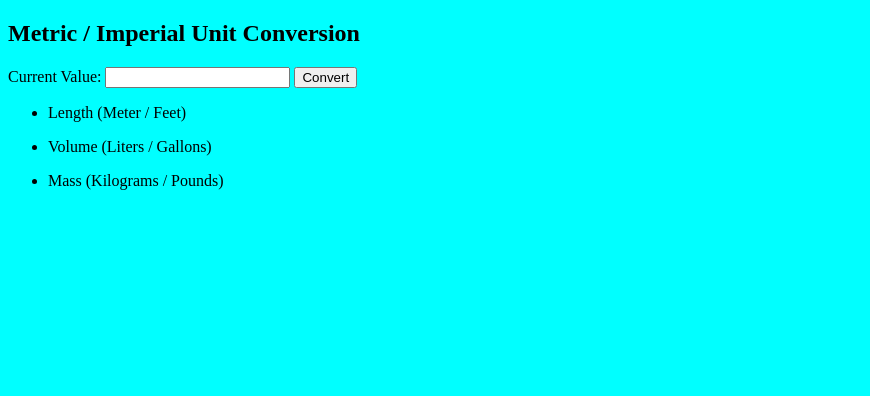
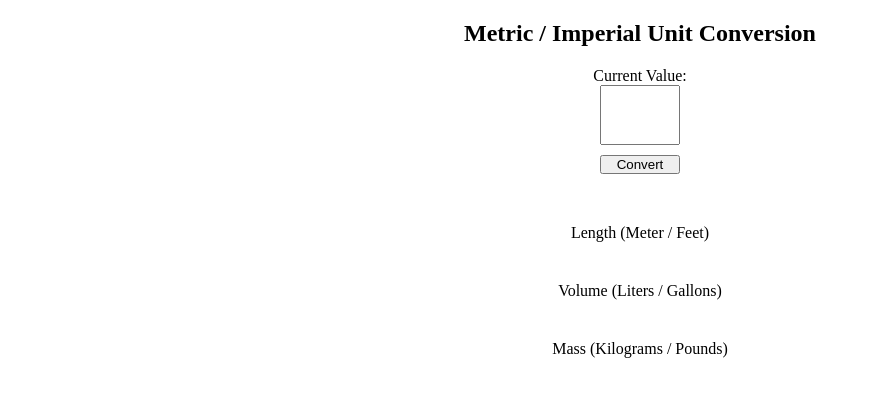
Before and after one commit to RicardoBachmann/unit-converter, a plain HTML site: page index.html in a window 1280 px wide. Shown: the whole page, without its empty margins (0-870 px from the left). Drawn offline with Linux system fonts and the light colour scheme.

Commit message:
Setup base css styles

```diff
--- a/index.html
+++ b/index.html
@@ -8,14 +8,19 @@
   </head>
   <body>
     <main>
-      <section id="input-section">
+      <section id="input-section" class="input--section">
         <h1>Metric / Imperial Unit Conversion</h1>
         <label for="unit-input">Current Value:</label>
-        <input type="number" name="unit-input" id="unit-input" />
-        <button id="convert-btn">Convert</button>
+        <input
+          type="number"
+          name="unit-input"
+          id="unit-input"
+          class="unit--input"
+        />
+        <button id="convert-btn" class="convert-btn">Convert</button>
       </section>
 
-      <section id="convert-section">
+      <section id="convert-section" class="convert--section">
         <ul>
           <li>
             <p id="length-value">Length (Meter / Feet)</p>
--- a/styles.css
+++ b/styles.css
@@ -1,3 +1,40 @@
-body {
-  background-color: aqua;
+* {
+  box-sizing: border-box;
+  padding: 0;
+  margin: 0;
 }
+
+main {
+}
+
+.input--section {
+  display: flex;
+  justify-content: center;
+  align-items: center;
+  flex-direction: column;
+  padding-top: 20px;
+}
+
+h1 {
+  padding-bottom: 20px;
+}
+.unit--input {
+  width: 80px;
+  height: 60px;
+}
+
+.convert-btn {
+  width: 80px;
+  margin: 10px;
+}
+
+.convert--section {
+  padding-top: 20px;
+}
+
+li {
+  display: flex;
+  justify-content: center;
+  list-style: none;
+  padding: 20px;
+}
```
